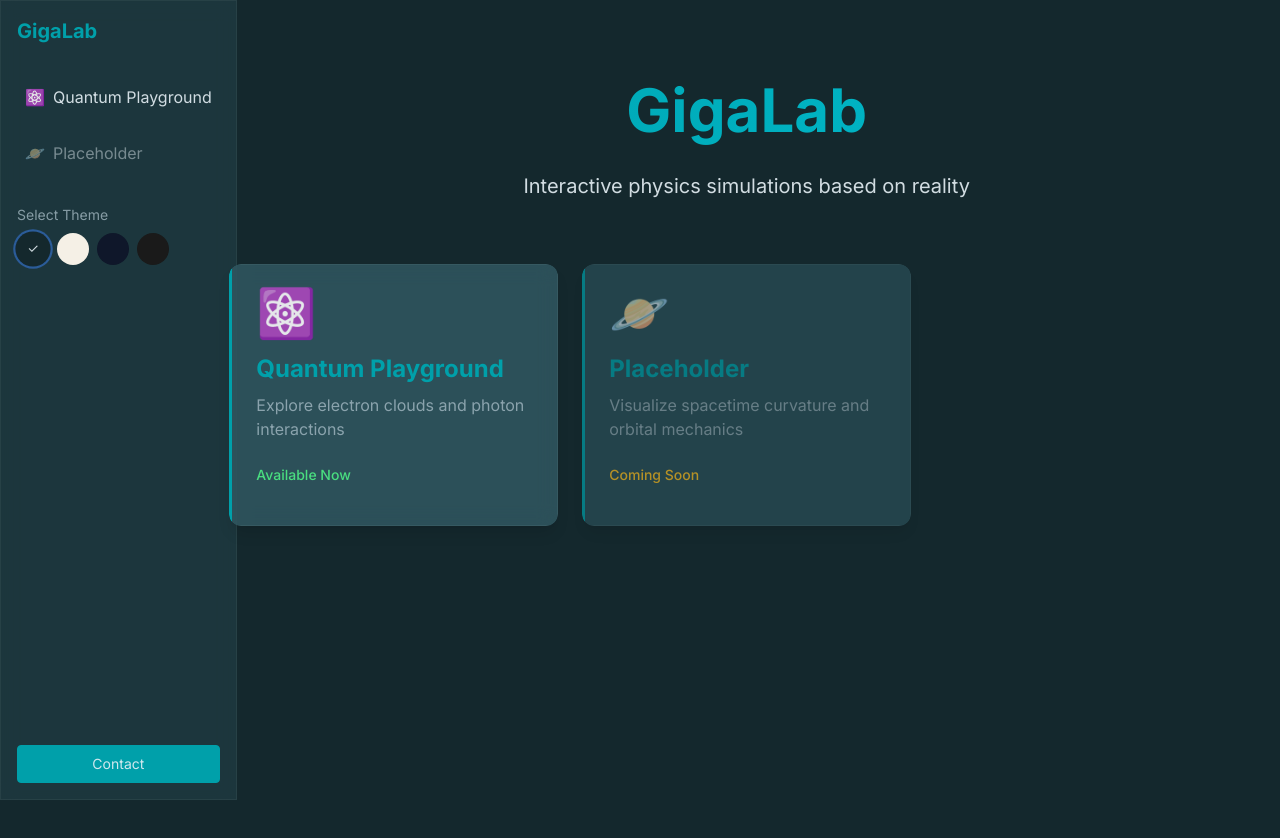
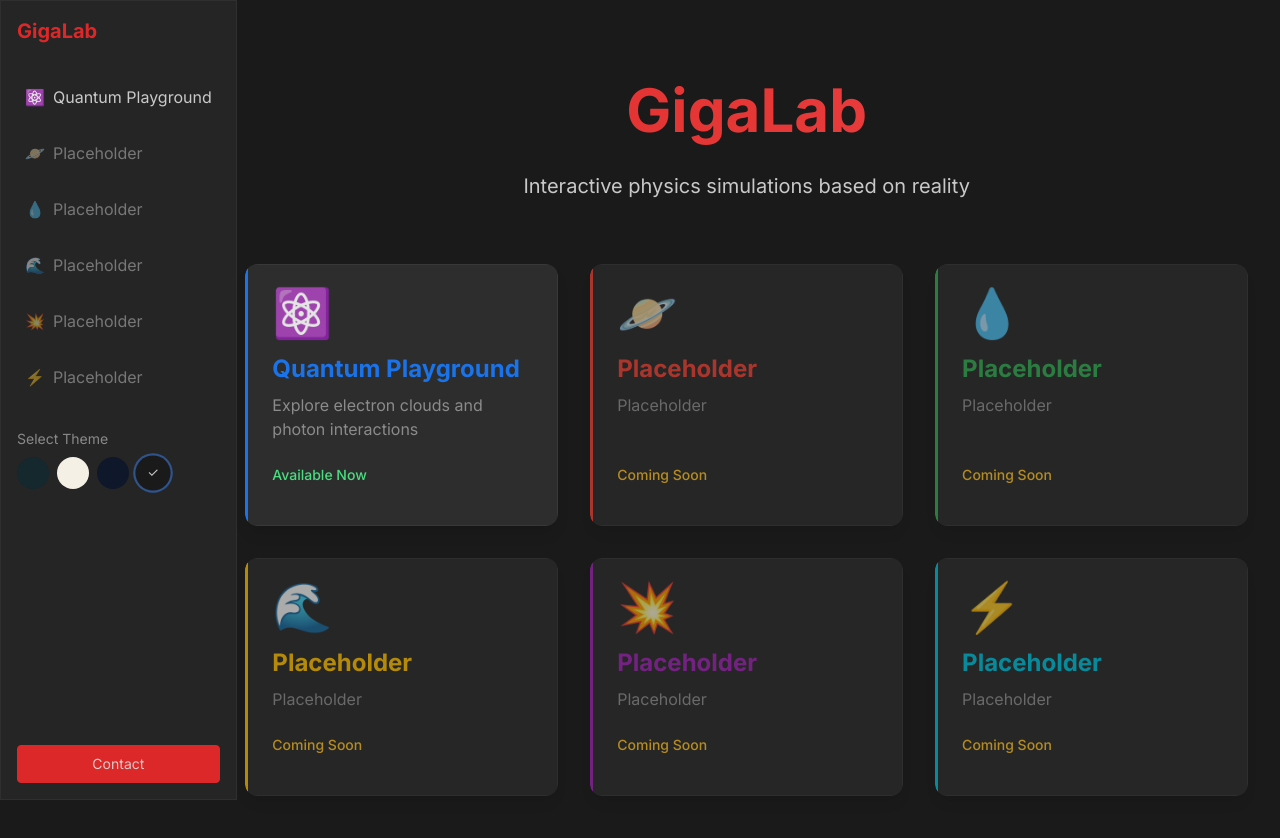
Before and after one commit to monkegiuseppe/GigaLab, a React (Vite) app: page / in a window 1280 px wide. Shown: the top 838 px of the page. Before the commit the page ends 800 px from the top, so only its background shows below. Built offline with nearby package versions, Linux system fonts and the light colour scheme.

Commit message:
Update site with latest changes

```diff
--- a/package.json
+++ b/package.json
@@ -25,10 +25,11 @@
   "devDependencies": {
     "@vitejs/plugin-react": "^4.4.1",
     "autoprefixer": "^10.4.21",
+    "cross-env": "^7.0.3",
     "gh-pages": "^6.3.0",
     "postcss": "^8.5.3",
     "tailwindcss": "^3.4.17",
     "vite": "^6.3.5"
   },
-  "type": "commonjs"
+  "type": "module"
 }
--- a/src/pages/Home.jsx
+++ b/src/pages/Home.jsx
@@ -13,12 +13,48 @@ const simulations = [
     available: true
   },
   {
-    id: 'placeholder',
+    id: 'gravity-wells',
     title: 'Placeholder',
-    description: 'Visualize spacetime curvature and orbital mechanics',
+    description: 'Placeholder',
     color: '#ea4335',
     image: '🪐',
     path: '/gravity-wells',
+    available: false
+  },
+  {
+    id: 'fluid-dynamics',
+    title: 'Placeholder',
+    description: 'Placeholder',
+    color: '#34a853',
+    image: '💧',
+    path: '/fluid-dynamics',
+    available: false
+  },
+  {
+    id: 'wave-mechanics',
+    title: 'Placeholder',
+    description: 'Placeholder',
+    color: '#fbbc04',
+    image: '🌊',
+    path: '/wave-mechanics',
+    available: false
+  },
+  {
+    id: 'particle-collider',
+    title: 'Placeholder',
+    description: 'Placeholder',
+    color: '#9c27b0',
+    image: '💥',
+    path: '/particle-collider',
+    available: false
+  },
+  {
+    id: 'electric-fields',
+    title: 'Placeholder',
+    description: 'Placeholder',
+    color: '#00bcd4',
+    image: '⚡',
+    path: '/electric-fields',
     available: false
   },
 ];
@@ -26,6 +62,9 @@ const simulations = [
 // SimulationCard component
 function SimulationCard({ simulation, isActive, onMouseEnter, onMouseLeave, themeColors }) {
   const { id, title, description, color, image, path, available } = simulation;
+
+  // Use the simulation's color for card accents
+  const cardAccentColor = color;
 
   return (
     <Link
@@ -36,19 +75,19 @@ function SimulationCard({ simulation, isActive, onMouseEnter, onMouseLeave, them
         cursor: available ? 'pointer' : 'not-allowed',
         transform: isActive ? 'translateY(-5px)' : 'translateY(0)'
       }}
-      onMouseEnter={onMouseEnter}
+      onMouseEnter={() => onMouseEnter(id)}
       onMouseLeave={onMouseLeave}
     >
       <div
         className="glass card-content transition-transform duration-500 ease-out h-full p-6 flex flex-col"
         style={{
-          borderLeft: `3px solid ${themeColors.accent}`,
-          boxShadow: isActive ? `0 0 20px ${themeColors.accent}80` : 'none',
+          borderLeft: `3px solid ${cardAccentColor}`,
+          boxShadow: isActive ? `0 0 20px ${cardAccentColor}80` : 'none',
           background: themeColors.card
         }}
       >
         <div className="emoji-icon text-5xl mb-4 transition-all duration-300" style={{
-          filter: isActive ? `drop-shadow(0 0 10px ${themeColors.accent})` : 'none',
+          filter: isActive ? `drop-shadow(0 0 10px ${cardAccentColor})` : 'none',
           transform: isActive ? 'scale(1.05)' : 'scale(1)',
           transformOrigin: 'center'
         }}>
@@ -56,7 +95,7 @@ function SimulationCard({ simulation, isActive, onMouseEnter, onMouseLeave, them
         </div>
 
         <h2 className="text-2xl font-bold mb-2 transition-all duration-300" style={{
-          color: themeColors.accent,
+          color: cardAccentColor,
           transform: isActive ? 'scale(1.05)' : 'scale(1)',
           transformOrigin: 'left'
         }}>
@@ -74,7 +113,7 @@ function SimulationCard({ simulation, isActive, onMouseEnter, onMouseLeave, them
 
           <div className="progress-bar h-1 mt-3 rounded-full transition-all duration-500"
             style={{
-              background: `linear-gradient(to right, ${themeColors.accent}80, ${themeColors.accent})`,
+              background: `linear-gradient(to right, ${cardAccentColor}80, ${cardAccentColor})`,
               opacity: isActive ? 1 : 0,
               transform: isActive ? 'scaleX(1)' : 'scaleX(0)'
             }}>
@@ -87,7 +126,7 @@ function SimulationCard({ simulation, isActive, onMouseEnter, onMouseLeave, them
 
 export default function Home() {
   const [activeSim, setActiveSim] = useState(null);
-  const [theme, setTheme] = useState('dark'); // 'dark', 'light', 'blue', or 'gray'
+  const [theme, setTheme] = useState('gray'); // Changed from 'dark' to 'gray'
 
   const handleMouseEnter = (id) => {
     setActiveSim(id);
@@ -241,7 +280,7 @@ export default function Home() {
       </div>
 
       {/* Main Content */}
-      <div className="col-span-10 col-start-3 px-4 py-16">
+      <div className="col-span-10 col-start-3 px-8 py-16 max-w-7xl mx-auto">
         <header className="text-center mb-16">
           <h1 className={`text-6xl font-bold mb-4 bg-gradient-to-r ${currentTheme.gradient} text-transparent bg-clip-text px-4 py-4`}>
             GigaLab
@@ -251,13 +290,13 @@ export default function Home() {
           </p>
         </header>
 
-        <div className="grid grid-cols-1 md:grid-cols-2 lg:grid-cols-3 gap-6">
+        <div className="grid grid-cols-1 md:grid-cols-2 lg:grid-cols-3 gap-8 mx-auto">
           {simulations.map((sim) => (
             <SimulationCard
               key={sim.id}
               simulation={sim}
               isActive={activeSim === sim.id}
-              onMouseEnter={() => handleMouseEnter(sim.id)}
+              onMouseEnter={handleMouseEnter}
               onMouseLeave={handleMouseLeave}
               themeColors={currentTheme}
             />
--- a/tailwind.config.js
+++ b/tailwind.config.js
@@ -1,11 +1,21 @@
 /** @type {import('tailwindcss').Config} */
-module.exports = {
+export default {
   content: [
     "./index.html",
-    "./src/**/*.{js,jsx,ts,tsx}"
+    "./src/**/*.{js,ts,jsx,tsx}"
   ],
   theme: {
-    extend: {},
+    extend: {
+      animation: {
+        'float': 'float 6s ease-in-out infinite',
+      },
+      keyframes: {
+        float: {
+          '0%, 100%': { transform: 'translateY(0)' },
+          '50%': { transform: 'translateY(-10px)' },
+        }
+      }
+    },
   },
   plugins: [],
 }
```
Also changed, not shown: package-json.json (deleted, +0 -26 lines), tailwind-config.js (deleted, +0 -21 lines), postcss.config.cjs (renamed from postcss.config.js), 5 other files (tests, documents, lock files or other folders).
